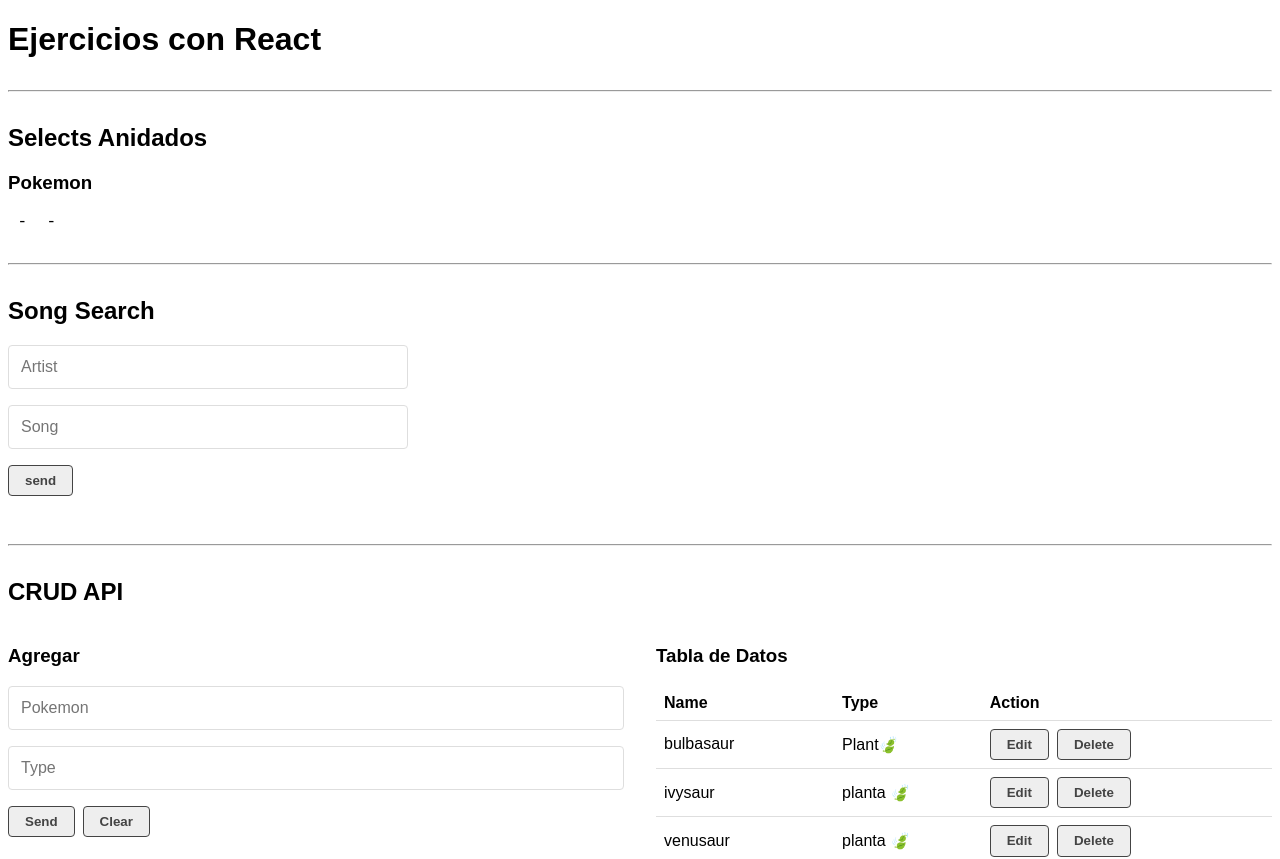
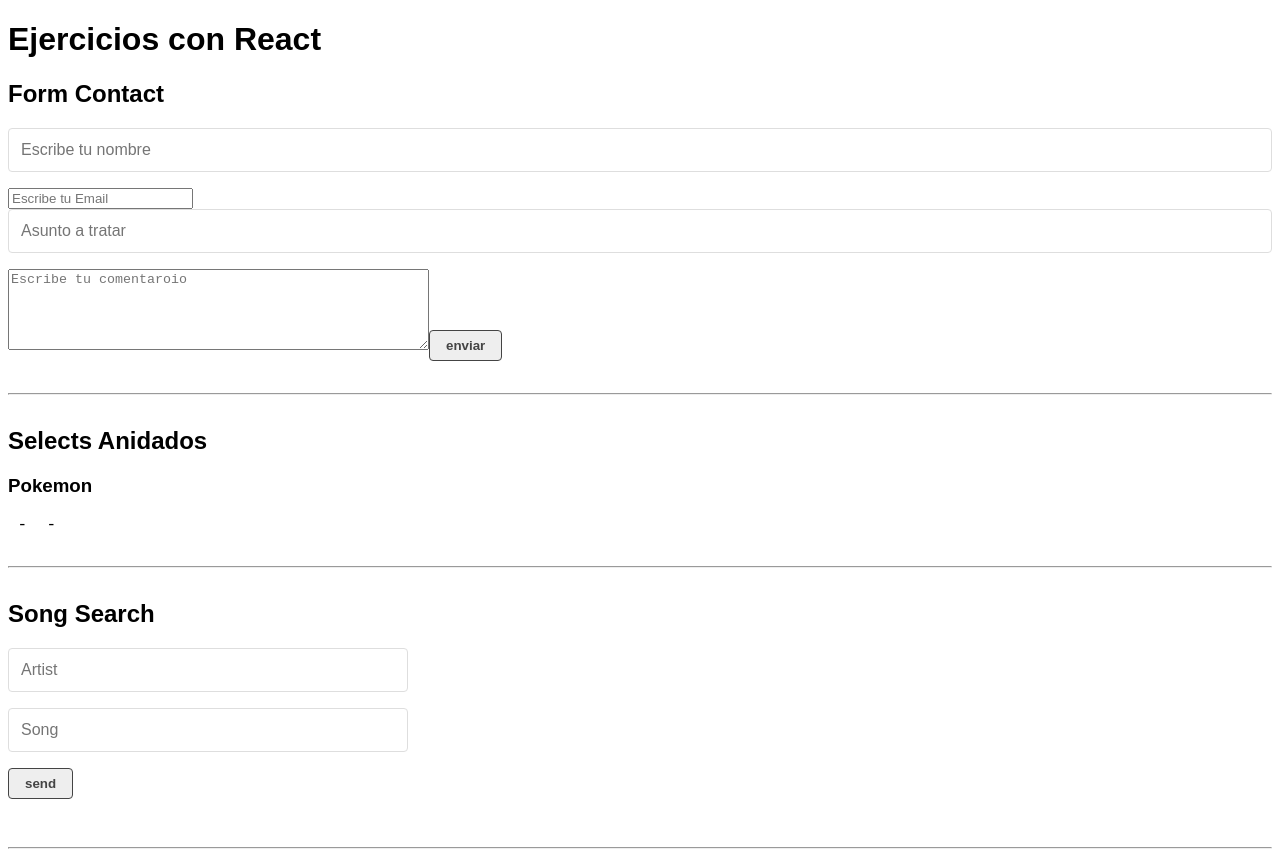
Before and after one commit to contrerastrece/React, a React (Create React App) app in the folder my-app-crud/: page / in a window 1280 px wide. Shown: the top 859 px of the page. Built offline with nearby package versions, Linux system fonts and the light colour scheme; no server answers; data requests are answered from the project's data file.

Commit message:
validacion de formularios 1/4

```diff
--- a/my-app-crud/src/App.js
+++ b/my-app-crud/src/App.js
@@ -1,3 +1,4 @@
+import ContactForm from "./components/ContactForm";
 import CRUDApp from "./components/CRUD-app";
 import CrudAPi from "./components/CrudApi";
 import SelectsAnidados from "./components/SelectsAnidados";
@@ -7,6 +8,7 @@ function App() {
   return (
    <div>
      <h1>Ejercicios con React</h1>
+     <ContactForm/>
      <hr/>
      <SelectsAnidados/>
      <hr/>
--- /dev/null
+++ b/my-app-crud/src/components/ContactForm.js
@@ -0,0 +1,61 @@
+import { useForm } from "../hooks/useForm";
+
+const initialForm = {};
+
+const validationsForm = (form) => {};
+
+const ContactForm = () => {
+  // destructuramos los datos que trae nuestro Hook personalizado
+  const {
+    form,
+    errors,
+    loading,
+    response,
+    handleBlur,
+    handleChange,
+    handleSubmit,
+  } = useForm(initialForm, validationsForm);
+
+  return (
+    <div>
+      <h2>Form Contact</h2>
+      <form onSubmit={handleSubmit}>
+        <input
+          type="text"
+          name="name"
+          placeholder="Escribe tu nombre"
+          onBlur={handleBlur}
+          onChange={handleChange}
+          value={form.name}
+          required
+        />
+        <input
+          type="email"
+          name="email"
+          placeholder="Escribe tu Email"
+          onBlur={handleBlur}
+          onChange={handleChange}
+          value={form.email}
+          required
+        />
+        <input
+          type="text"
+          name="subject"
+          placeholder="Asunto a tratar"
+          onBlur={handleBlur}
+          onChange={handleChange}
+          value={form.subject}
+          required
+        />
+        <textarea name="comments" cols="50" rows="5" placeholder="Escribe tu comentaroio"  onBlur={handleBlur}
+          onChange={handleChange}
+          value={form.comments}
+          required></textarea>
+
+          <input type="submit" value="enviar"/>
+      </form>
+    </div>
+  );
+};
+
+export default ContactForm;
--- a/my-app-crud/src/components/CrudApi.js
+++ b/my-app-crud/src/components/CrudApi.js
@@ -18,7 +18,7 @@ const CrudApi = () => {
 
   useEffect(() => {
     setLoading(true);
-    api.get(url).then((res) => {
+    helpHttp().get(url).then((res) => {
       // console.log(res);
       // si no existe ningún error llenaremos nuestra db
       if (!res.err) {
--- /dev/null
+++ b/my-app-crud/src/hooks/useForm.js
@@ -0,0 +1,26 @@
+import { useState } from "react";
+
+export const useForm = ( initialForm ,validateForm) => {
+  const [form, setForm] = useState(initialForm);
+  const [errors, setErrors] = useState({});
+  const [loading, setLoading] = useState(false);
+  const [response, setResponse] = useState(null);
+
+  const handleChange = (e) => {};
+  // evento para que se dispare para las validaciones
+  const handleBlur = (e) => {};
+  // emvió de formulario
+  const handleSubmit = (e) => {};
+
+
+  // retornamos los valores en un objeto para que lo rciba en contactForm
+  return {
+    form,
+    errors,
+    loading,
+    response,
+    handleBlur,
+    handleChange,
+    handleSubmit,
+  };
+};
```
